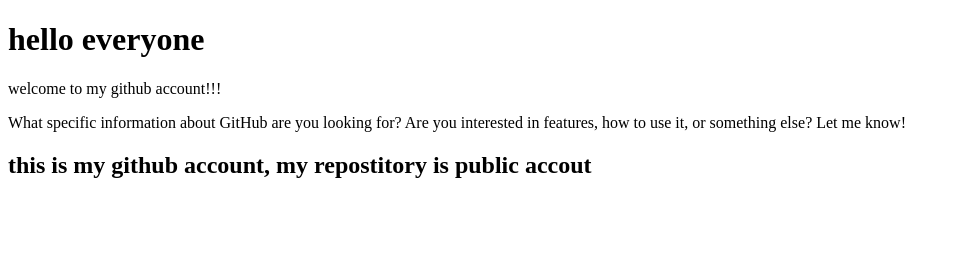
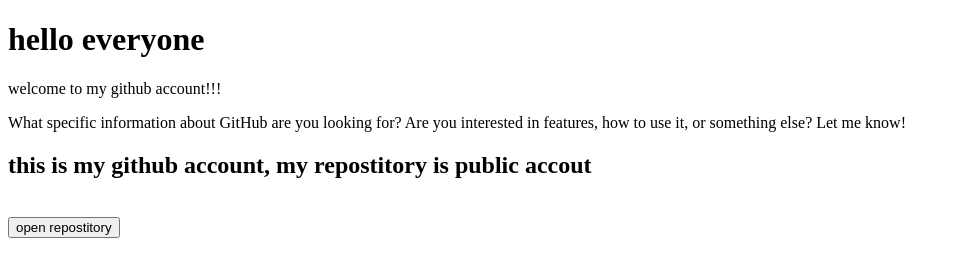
Before and after one commit to jyokhedkar0187/github-preactice0, a plain HTML site: page index.html in a window 1280 px wide. Shown: the whole page, without its empty margins (0-960 px from the left). Drawn offline with Linux system fonts and the light colour scheme.

Commit message:
button tag added

```diff
--- a/index.html
+++ b/index.html
@@ -10,5 +10,7 @@
     <p>What specific information about GitHub are you looking for? Are you interested in features, how to use it, or something else? Let me know!
     </p>
     <h2>this is my github account, my repostitory is public accout</h2>
+    <br/>
+    <button>open repostitory</button>
 </body>
 </html>
```
